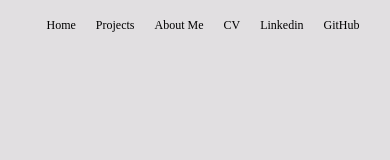
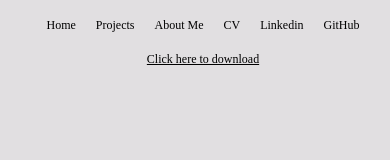
Before and after one commit to samjaygill/my_portfolio, a React (Create React App) app: page /cv/info in a window 390 px wide. Shown: the top 160 px of the page. Built offline with nearby package versions, Linux system fonts and the light colour scheme.

Commit message:
download cv

```diff
--- a/src/components/CVInfo.js
+++ b/src/components/CVInfo.js
@@ -3,9 +3,12 @@ import './css/CVInfo.css'
 
 const CVInfo = () => {
     return (
+        <div className="cvInfo">
+        <p><a href={cv} download="Samantha_Gillies.pdf" className="downloadCV">Click here to download</a></p>
         <div className="cvPDF">
         <iframe id="myPDF" src={cv} frameborder="0" title='cv'>
         </iframe>
+        </div>
         </div>
      );
 }
--- a/src/components/css/CVInfo.css
+++ b/src/components/css/CVInfo.css
@@ -5,17 +5,26 @@
   height: 100vh;
 }
 
+.cvInfo{
+    text-align: center;
+    color: black;
+    margin-top: 20px;
+}
+.downloadCV:link{
+    color: black;
+}
+
 #myPDF{
     width:60%;
     height: 100%;
-    margin-top: 80px;
+    margin-top: 20px;
 
 }
 
 @media screen and (max-width: 768px) {
     #myPDF{
         width:90%;
-        margin-top: 30px;
+        margin-top: 10px;
     }
     .cvPDF{
         display: flex;
@@ -23,4 +32,11 @@
         align-items: center;
         height: 100vh;
     }
+    .cvInfo{
+        text-align: center;
+        margin-top: 10px;
+    }
+    .downloadCV{
+        font-size: 12px;
+    }
 }
```
